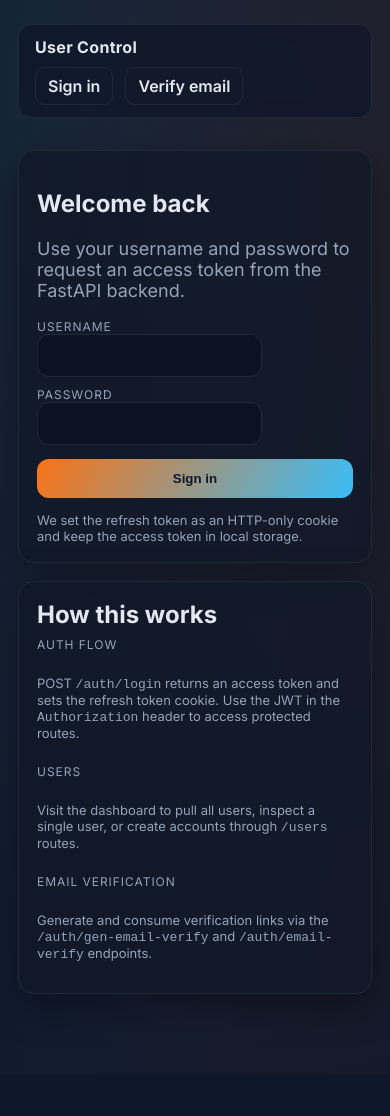
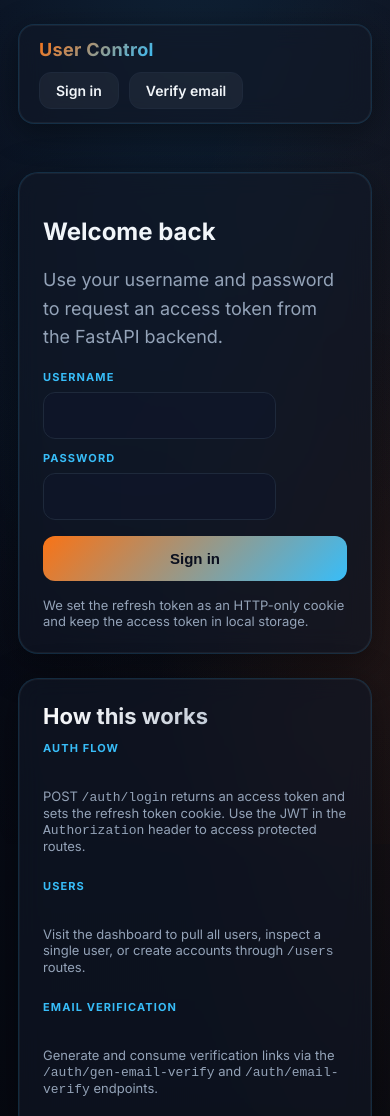
Before and after one commit to cameronpaschal/user_control, a plain HTML site: page frontend/index.html in a window 390 px wide. Shown: the top 1116 px of the page. Before the commit the page ends 1074 px from the top, so only its background shows below. Drawn offline with Linux system fonts and the light colour scheme.

Commit message:
had claude improve the css and styling

```diff
--- a/frontend/assets/styles.css
+++ b/frontend/assets/styles.css
@@ -1,19 +1,22 @@
 :root {
-  --bg: #0f172a;
+  --bg: #0a0f1e;
   --panel: #111827;
-  --card: #0b1222;
+  --card: #0f1629;
   --accent: #f97316;
   --accent-2: #38bdf8;
-  --text: #e2e8f0;
+  --text: #f1f5f9;
   --muted: #94a3b8;
-  --border: #1f2937;
+  --border: #1e293b;
   --success: #10b981;
   --warn: #f59e0b;
-  font-family: "Inter", system-ui, -apple-system, BlinkMacSystemFont, "Segoe UI", sans-serif;
+  font-family:
+    "Inter",
+    system-ui,
+    -apple-system,
+    BlinkMacSystemFont,
+    "Segoe UI",
+    sans-serif;
   color: var(--text);
-  background: radial-gradient(120% 120% at 10% 10%, rgba(56, 189, 248, 0.08), transparent),
-    radial-gradient(120% 120% at 90% 20%, rgba(249, 115, 22, 0.08), transparent),
-    var(--bg);
 }
 
 *,
@@ -25,15 +28,52 @@
 body {
   margin: 0;
   min-height: 100vh;
-  background: transparent;
+  background:
+    radial-gradient(
+      ellipse 80% 80% at 50% -20%,
+      rgba(56, 189, 248, 0.12),
+      transparent
+    ),
+    radial-gradient(
+      ellipse 60% 60% at 100% 50%,
+      rgba(249, 115, 22, 0.08),
+      transparent
+    ),
+    linear-gradient(180deg, #0a0f1e 0%, #050810 100%);
+  position: relative;
+  overflow-x: hidden;
+}
+
+body::before {
+  content: "";
+  position: fixed;
+  top: 0;
+  left: 0;
+  right: 0;
+  bottom: 0;
+  background-image:
+    radial-gradient(
+      circle at 20% 50%,
+      rgba(56, 189, 248, 0.03) 0%,
+      transparent 50%
+    ),
+    radial-gradient(
+      circle at 80% 80%,
+      rgba(249, 115, 22, 0.03) 0%,
+      transparent 50%
+    );
+  pointer-events: none;
+  z-index: 0;
 }
 
 a {
   color: var(--accent-2);
   text-decoration: none;
+  transition: color 0.2s ease;
 }
 
 a:hover {
+  color: #7dd3fc;
   text-decoration: underline;
 }
 
@@ -41,67 +81,149 @@ a:hover {
   max-width: 1100px;
   margin: 0 auto;
   padding: 24px 18px 48px;
+  position: relative;
+  z-index: 1;
 }
 
 .nav {
   display: flex;
   align-items: center;
   justify-content: space-between;
-  background: rgba(15, 23, 42, 0.8);
-  border: 1px solid var(--border);
-  padding: 12px 16px;
-  border-radius: 14px;
-  backdrop-filter: blur(8px);
+  background: rgba(17, 24, 39, 0.6);
+  border: 1px solid rgba(56, 189, 248, 0.15);
+  padding: 14px 20px;
+  border-radius: 16px;
+  backdrop-filter: blur(12px);
   position: sticky;
   top: 12px;
   z-index: 10;
+  box-shadow:
+    0 8px 32px rgba(0, 0, 0, 0.4),
+    0 0 0 1px rgba(255, 255, 255, 0.05) inset;
+  transition: all 0.3s ease;
+}
+
+.nav:hover {
+  border-color: rgba(56, 189, 248, 0.3);
+  box-shadow:
+    0 12px 40px rgba(0, 0, 0, 0.5),
+    0 0 0 1px rgba(255, 255, 255, 0.08) inset;
 }
 
 .nav a.brand {
   font-weight: 700;
+  font-size: 18px;
   color: var(--text);
   letter-spacing: 0.02em;
+  background: linear-gradient(135deg, #f97316, #38bdf8);
+  -webkit-background-clip: text;
+  -webkit-text-fill-color: transparent;
+  background-clip: text;
 }
 
 .nav-links {
   display: flex;
-  gap: 12px;
+  gap: 10px;
 }
 
 .nav-links a,
 .nav-links button {
-  background: transparent;
+  background: rgba(255, 255, 255, 0.05);
   color: var(--text);
   border: 1px solid var(--border);
-  border-radius: 10px;
-  padding: 8px 12px;
+  border-radius: 12px;
+  padding: 9px 16px;
   cursor: pointer;
   font-weight: 600;
+  font-size: 14px;
+  transition: all 0.2s ease;
+  position: relative;
+  overflow: hidden;
+}
+
+.nav-links a::before,
+.nav-links button::before {
+  content: "";
+  position: absolute;
+  top: 0;
+  left: -100%;
+  width: 100%;
+  height: 100%;
+  background: linear-gradient(
+    90deg,
+    transparent,
+    rgba(56, 189, 248, 0.2),
+    transparent
+  );
+  transition: left 0.5s ease;
+}
+
+.nav-links a:hover::before,
+.nav-links button:hover::before {
+  left: 100%;
 }
 
 .nav-links a:hover,
 .nav-links button:hover {
-  border-color: var(--accent);
+  border-color: var(--accent-2);
+  background: rgba(56, 189, 248, 0.1);
+  transform: translateY(-1px);
+  box-shadow: 0 4px 12px rgba(56, 189, 248, 0.2);
 }
 
 .hero {
   display: grid;
   grid-template-columns: repeat(auto-fit, minmax(320px, 1fr));
-  gap: 18px;
+  gap: 24px;
   align-items: center;
-  margin: 32px 0;
+  margin: 48px 0;
 }
 
 .card {
-  background: rgba(17, 24, 39, 0.8);
-  border: 1px solid var(--border);
-  border-radius: 16px;
-  padding: 18px;
-  box-shadow: 0 10px 40px rgba(0, 0, 0, 0.35);
+  background: rgba(17, 24, 39, 0.6);
+  border: 1px solid rgba(56, 189, 248, 0.15);
+  border-radius: 20px;
+  padding: 24px;
+  box-shadow:
+    0 10px 40px rgba(0, 0, 0, 0.4),
+    0 0 0 1px rgba(255, 255, 255, 0.05) inset;
+  backdrop-filter: blur(12px);
+  transition: all 0.3s ease;
+  position: relative;
+  overflow: hidden;
+}
+
+.card::before {
+  content: "";
+  position: absolute;
+  top: 0;
+  left: 0;
+  right: 0;
+  height: 2px;
+  background: linear-gradient(90deg, var(--accent), var(--accent-2));
+  opacity: 0;
+  transition: opacity 0.3s ease;
+}
+
+.card:hover {
+  border-color: rgba(56, 189, 248, 0.3);
+  transform: translateY(-4px);
+  box-shadow:
+    0 20px 60px rgba(0, 0, 0, 0.5),
+    0 0 0 1px rgba(255, 255, 255, 0.08) inset;
+}
+
+.card:hover::before {
+  opacity: 1;
 }
 
 .card h2 {
-  margin: 0 0 8px;
+  margin: 0 0 12px;
+  font-size: 22px;
+  background: linear-gradient(135deg, #ffffff, #94a3b8);
+  -webkit-background-clip: text;
+  -webkit-text-fill-color: transparent;
+  background-clip: text;
 }
 
 .muted {
@@ -111,153 +233,219 @@ a:hover {
 .form {
   display: flex;
   flex-direction: column;
-  gap: 14px;
+  gap: 16px;
 }
 
 .input {
-  background: var(--card);
+  background: rgba(15, 22, 41, 0.8);
   border: 1px solid var(--border);
   border-radius: 12px;
-  padding: 12px;
+  padding: 14px 16px;
   color: var(--text);
   font-size: 15px;
+  transition: all 0.2s ease;
 }
 
 .input:focus {
-  outline: 1px solid var(--accent-2);
+  outline: none;
   border-color: var(--accent-2);
+  background: rgba(15, 22, 41, 1);
+  box-shadow: 0 0 0 3px rgba(56, 189, 248, 0.1);
 }
 
 .btn {
   border: none;
   border-radius: 12px;
-  padding: 12px;
+  padding: 14px 20px;
   font-weight: 700;
-  background: linear-gradient(120deg, var(--accent), var(--accent-2));
-  color: #0f172a;
+  font-size: 15px;
+  background: linear-gradient(135deg, var(--accent), var(--accent-2));
+  color: #0a0f1e;
   cursor: pointer;
-  transition: transform 120ms ease, box-shadow 120ms ease;
+  transition: all 0.2s ease;
+  position: relative;
+  overflow: hidden;
+}
+
+.btn::before {
+  content: "";
+  position: absolute;
+  top: 50%;
+  left: 50%;
+  width: 0;
+  height: 0;
+  border-radius: 50%;
+  background: rgba(255, 255, 255, 0.3);
+  transform: translate(-50%, -50%);
+  transition:
+    width 0.6s ease,
+    height 0.6s ease;
+}
+
+.btn:hover::before {
+  width: 300px;
+  height: 300px;
 }
 
 .btn:hover {
-  transform: translateY(-1px);
-  box-shadow: 0 8px 20px rgba(0, 0, 0, 0.35);
+  transform: translateY(-2px);
+  box-shadow: 0 12px 30px rgba(56, 189, 248, 0.4);
+}
+
+.btn:active {
+  transform: translateY(0);
 }
 
 .btn-secondary {
-  background: var(--panel);
+  background: rgba(17, 24, 39, 0.8);
   color: var(--text);
   border: 1px solid var(--border);
 }
 
+.btn-secondary:hover {
+  background: rgba(17, 24, 39, 1);
+  border-color: var(--accent-2);
+  box-shadow: 0 8px 24px rgba(0, 0, 0, 0.4);
+}
+
 .status {
-  padding: 10px 12px;
+  padding: 12px 16px;
   border-radius: 12px;
   border: 1px solid var(--border);
+  backdrop-filter: blur(8px);
+  animation: slideIn 0.3s ease;
+}
+
+@keyframes slideIn {
+  from {
+    opacity: 0;
+    transform: translateY(-10px);
+  }
+  to {
+    opacity: 1;
+    transform: translateY(0);
+  }
 }
 
 .status[data-type="error"] {
   border-color: rgba(248, 113, 113, 0.5);
   color: #fecdd3;
-  background: rgba(127, 29, 29, 0.3);
+  background: rgba(127, 29, 29, 0.4);
 }
 
 .status[data-type="success"] {
   border-color: rgba(16, 185, 129, 0.6);
   color: #bbf7d0;
-  background: rgba(6, 95, 70, 0.25);
+  background: rgba(6, 95, 70, 0.3);
 }
 
 .status[data-type="info"] {
-  border-color: rgba(56, 189, 248, 0.4);
+  border-color: rgba(56, 189, 248, 0.5);
   color: #bae6fd;
-  background: rgba(8, 47, 73, 0.4);
+  background: rgba(8, 47, 73, 0.5);
 }
 
 .table {
   width: 100%;
   border-collapse: collapse;
-  margin-top: 8px;
+  margin-top: 12px;
 }
 
 .table th,
 .table td {
-  padding: 12px 10px;
+  padding: 14px 12px;
   text-align: left;
   border-bottom: 1px solid var(--border);
+  transition: background 0.2s ease;
+}
+
+.table tbody tr:hover {
+  background: rgba(56, 189, 248, 0.05);
 }
 
 .table th {
   color: var(--muted);
-  font-size: 13px;
-  letter-spacing: 0.04em;
+  font-size: 12px;
+  font-weight: 700;
+  letter-spacing: 0.08em;
   text-transform: uppercase;
+  background: rgba(15, 22, 41, 0.5);
 }
 
 .pill {
   display: inline-flex;
   align-items: center;
   gap: 6px;
-  padding: 6px 10px;
+  padding: 6px 12px;
   border-radius: 999px;
   font-size: 12px;
+  font-weight: 600;
   border: 1px solid var(--border);
+  transition: all 0.2s ease;
 }
 
 .pill-success {
-  background: rgba(16, 185, 129, 0.15);
-  border-color: rgba(16, 185, 129, 0.4);
+  background: rgba(16, 185, 129, 0.2);
+  border-color: rgba(16, 185, 129, 0.5);
   color: #a7f3d0;
 }
 
 .pill-warn {
-  background: rgba(245, 158, 11, 0.12);
-  border-color: rgba(245, 158, 11, 0.35);
+  background: rgba(245, 158, 11, 0.2);
+  border-color: rgba(245, 158, 11, 0.5);
   color: #fef3c7;
 }
 
 .pill-ghost {
-  background: rgba(255, 255, 255, 0.05);
-  border-color: rgba(255, 255, 255, 0.12);
+  background: rgba(255, 255, 255, 0.08);
+  border-color: rgba(255, 255, 255, 0.15);
 }
 
 .eyebrow {
   text-transform: uppercase;
-  font-size: 12px;
-  letter-spacing: 0.08em;
-  color: var(--muted);
+  font-size: 11px;
+  font-weight: 700;
+  letter-spacing: 0.1em;
+  color: var(--accent-2);
+  margin-bottom: 8px;
 }
 
 .title {
-  font-size: 24px;
-  font-weight: 700;
+  font-size: 28px;
+  font-weight: 800;
+  background: linear-gradient(135deg, #ffffff, #94a3b8);
+  -webkit-background-clip: text;
+  -webkit-text-fill-color: transparent;
+  background-clip: text;
+  line-height: 1.2;
 }
 
 .user-card {
   display: grid;
   grid-template-columns: repeat(auto-fit, minmax(180px, 1fr));
-  gap: 12px;
+  gap: 14px;
 }
 
 .grid {
   display: grid;
-  gap: 12px;
+  gap: 16px;
 }
 
 .two-col {
-  grid-template-columns: repeat(auto-fit, minmax(260px, 1fr));
+  grid-template-columns: repeat(auto-fit, minmax(280px, 1fr));
 }
 
 .stack {
   display: flex;
   flex-direction: column;
-  gap: 10px;
+  gap: 12px;
 }
 
 .tagline {
   font-size: 18px;
   color: var(--muted);
   margin-top: 8px;
+  line-height: 1.6;
 }
 
 .small {
@@ -267,25 +455,42 @@ a:hover {
 
 .inline-actions {
   display: flex;
-  gap: 8px;
+  gap: 10px;
   align-items: center;
   flex-wrap: wrap;
 }
 
 .footnote {
-  margin-top: 24px;
+  margin-top: 32px;
   color: var(--muted);
   font-size: 13px;
+  padding-top: 24px;
+  border-top: 1px solid var(--border);
 }
 
 @media (max-width: 640px) {
   .nav {
     flex-direction: column;
-    gap: 10px;
+    gap: 12px;
     align-items: flex-start;
   }
 
   .nav-links {
     flex-wrap: wrap;
+    width: 100%;
+  }
+
+  .title {
+    font-size: 24px;
   }
 }
+
+@keyframes float {
+  0%,
+  100% {
+    transform: translateY(0px);
+  }
+  50% {
+    transform: translateY(-10px);
+  }
+}
```
